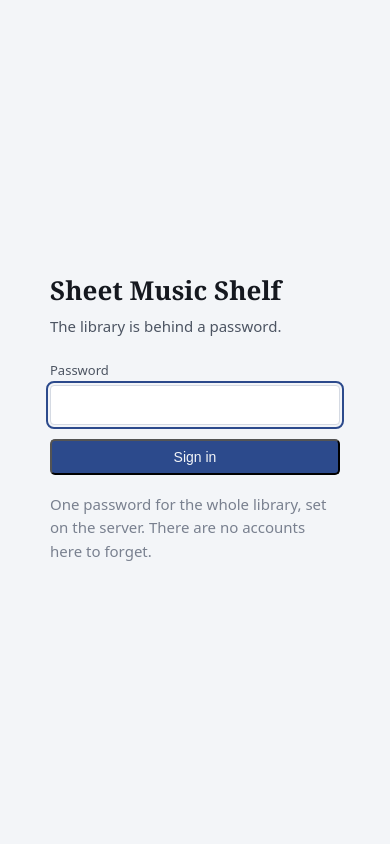
After one commit to stanstrup/sheetmusicshelf, a FastAPI app: template src/sms/templates/login.html in a window 390 px wide. The commit adds this page. Run offline with FastAPI, Linux system fonts and the light colour scheme; the template is opened without the code that fills it, so the values that code supplies are empty; parts of the project's set-up code (start-up, migrations or seed data) failed here and were passed over.

Commit message:
A password, for a household that has not stood up an identity provider
There were two modes and a gap between them. Authentik is right for a stack
that already runs it and far too much to set up for one person with a tablet;
SMS_AUTH_DISABLED is a development convenience that must never face a network.
Almost everybody self-hosting this wants the thing in between.

SMS_PASSWORD in the env file gives one shared password for the whole library: a
sign-in form, a session, and eight wrong guesses per address before a five
minute wait. Compared in constant time, because == on a secret leaks its length
and, given enough attempts, its contents. Authentik still wins where it is
configured -- an identity provider knows who each person is, and a shared
secret cannot.

Deliberately not a user system. No accounts, no reset, no roles: one household,
one secret, and authentik already wired in for when that stops being enough.

Also the question that started this. "dev" in the header was not an account and
had no credentials anywhere -- it was a placeholder name that SMS_AUTH_DISABLED
hands out, rendered next to a Sign out link, which read like exactly the thing
it was not. The header now says "authentication off", and Settings says what
that means and how to turn it on.

Two compose faults came out of wiring it up, one of them pre-existing and
fatal: `environment:` overrides `env_file:` rather than defaulting it, and
${VAR} there interpolates from the shell running compose rather than from the
env file. So `SMS_CONTACT: ${SMS_CONTACT:?...}` would have failed the very
first `docker compose up` over a variable sitting in the env file all along.
Nothing secret is named in `environment:` now, and the file parses.

349 tests pass. Tried against a running server: unauthenticated pages redirect
carrying where they were going, the API 401s, a wrong password 401s, the right
one signs in, and nine wrong guesses lock the address out including the right
password.

Co-Authored-By: Claude Opus 5 <noreply@anthropic.com>
Claude-Session: https://claude.ai/code/session_014f5UJ477Fjc4QpkQ87pN2u

```diff
--- a/src/sms/auth.py
+++ b/src/sms/auth.py
@@ -27,6 +27,10 @@ from .db import get_session
 from .models import ApiToken, AppUser
 
 TOKEN_PREFIX = "sms_"
+
+#: What a password sign-in puts in the session where OIDC puts a subject. Not a
+#: value any identity provider could issue, so the two cannot be confused.
+PASSWORD_SUBJECT = "password:shared"
 
 SCOPES = {
     "catalog:read": "Browse the catalogue.",
@@ -72,6 +76,18 @@ def mint_token(
     return secret, row
 
 
+def password_matches(offered: str) -> bool:
+    """Whether this is the configured password.
+
+    Compared in constant time: a plain ``==`` on a secret leaks its length and,
+    given enough attempts, its contents through how long the comparison takes.
+    """
+    expected = get_settings().password.strip()
+    if not expected:
+        return False
+    return secrets.compare_digest(offered.strip(), expected)
+
+
 def _principal_from_token(session: Session, secret: str) -> Principal | None:
     row = session.scalar(select(ApiToken).where(ApiToken.token_hash == hash_token(secret)))
     if row is None or row.revoked_at is not None:
@@ -90,6 +106,16 @@ def _principal_from_session(session: Session, request: Request) -> Principal | N
     subject = request.session.get("sub") if hasattr(request, "session") else None
     if not subject:
         return None
+
+    # A password sign-in has no account behind it: one household, one secret,
+    # and nobody to look up.
+    if subject == PASSWORD_SUBJECT:
+        return Principal(
+            display_name="signed in",
+            scopes=set(SCOPES),
+            is_admin=True,
+            via="password",
+        )
     user = session.scalar(select(AppUser).where(AppUser.oidc_subject == subject))
     if user is None:
         return None
@@ -115,6 +141,13 @@ def current_principal(request: Request, session: Session = Depends(get_session))
         return principal
 
     settings = get_settings()
+    if settings.password_enabled:
+        # A password is configured and this request has not signed in.
+        raise HTTPException(
+            status.HTTP_401_UNAUTHORIZED,
+            "sign in, or present a bearer token",
+            headers={"WWW-Authenticate": "Bearer"},
+        )
     if settings.auth_disabled:
         # Development only; main.py refuses to start with this set outside debug.
         return Principal(display_name="dev", scopes=set(SCOPES), is_admin=True, via="open")
--- a/src/sms/static/app.css
+++ b/src/sms/static/app.css
@@ -766,3 +766,53 @@ table.tokens .scopes code { font-size: 11.5px; margin-right: 5px; }
 table.tokens tr.revoked { opacity: .5; }
 table.tokens tr.revoked td:first-child { text-decoration: line-through; }
 .button.small { font-size: 12px; padding: 3px 10px; }
+
+/* Authentication being off is a fact about the deployment, not a user, so it
+   is coloured as a caution rather than styled like a name. */
+.no-auth {
+  font-size: 12px;
+  padding: 2px 8px;
+  border-radius: 10px;
+  background: var(--warn-soft);
+  color: var(--warn);
+  border: 1px solid transparent;
+}
+.no-auth:hover { text-decoration: none; border-color: var(--warn); }
+
+.warn-box {
+  border-left: 3px solid var(--warn);
+  background: var(--warn-soft);
+  padding: 14px 16px;
+  border-radius: 4px;
+  margin: 14px 0 26px;
+}
+.warn-box p { margin: 0 0 10px; }
+.warn-box p:last-child { margin: 0; }
+
+/* --- the sign-in page ---------------------------------------------------- */
+body.signin-page { display: grid; place-items: center; min-height: 100vh; margin: 0; }
+.signin { width: min(26rem, calc(100vw - 40px)); padding: 28px 30px 24px; }
+.signin h1 { font-family: var(--serif); font-size: 26px; margin: 0 0 4px; }
+.signin .lede { margin: 0 0 22px; color: var(--ink-soft); }
+.signin label { display: block; font-size: 13px; color: var(--ink-soft); margin-bottom: 14px; }
+.signin input[type="password"] {
+  display: block;
+  width: 100%;
+  margin-top: 5px;
+  padding: 9px 10px;
+  font: inherit;
+  color: var(--ink);
+  background: var(--surface);
+  border: 1px solid var(--rule);
+  border-radius: 4px;
+}
+.signin button { width: 100%; }
+.signin-error {
+  padding: 9px 12px;
+  margin: 0 0 16px;
+  font-size: 14px;
+  color: var(--alert);
+  background: var(--alert-soft);
+  border-radius: 4px;
+}
+.signin .small { margin-top: 18px; }
--- /dev/null
+++ b/src/sms/templates/login.html
@@ -0,0 +1,37 @@
+<!doctype html>
+<html lang="en">
+<head>
+<meta charset="utf-8">
+<meta name="viewport" content="width=device-width, initial-scale=1, viewport-fit=cover">
+<title>Sign in &middot; Sheet Music Shelf</title>
+<meta name="theme-color" content="#2c4a8c">
+<link rel="stylesheet" href="/static/app.css?v={{ asset_version }}">
+</head>
+{# Standalone rather than extending base.html: that template draws the header,
+   and the header is about who you are signed in as. #}
+<body class="signin-page">
+  <main class="signin">
+    <h1>Sheet Music Shelf</h1>
+    <p class="lede">The library is behind a password.</p>
+
+    {% if error %}
+      <p class="signin-error">{{ error }}</p>
+    {% endif %}
+
+    <form method="post" action="/auth/login">
+      <input type="hidden" name="next" value="{{ next_url }}">
+      <label>
+        Password
+        <input type="password" name="password" autocomplete="current-password"
+               autofocus required {{ 'disabled' if locked }}>
+      </label>
+      <button class="button" type="submit" {{ 'disabled' if locked }}>Sign in</button>
+    </form>
+
+    <p class="muted small">
+      One password for the whole library, set on the server. There are no
+      accounts here to forget.
+    </p>
+  </main>
+</body>
+</html>
--- a/src/sms/web.py
+++ b/src/sms/web.py
@@ -17,6 +17,8 @@ from sqlalchemy import distinct, func, or_, select
 from sqlalchemy.orm import Session
 
 from .auth import Principal, current_principal
+from datetime import datetime, timedelta, timezone
+
 from .config import get_settings
 from .db import commit_now, get_session
 from .catalog_query import Filters, all_facets, base_query, narrow
@@ -89,7 +91,15 @@ def _viewer(request: Request, session: Session) -> Principal:
     try:
         return current_principal(request, session)
     except HTTPException:
-        raise HTTPException(status.HTTP_307_TEMPORARY_REDIRECT, headers={"Location": "/auth/login"})
+        # Carry where they were going, so signing in lands there rather than
+        # dropping them at the front page to navigate back.
+        from urllib.parse import quote
+
+        target = quote(request.url.path + ("?" + request.url.query if request.url.query else ""))
+        raise HTTPException(
+            status.HTTP_307_TEMPORARY_REDIRECT,
+            headers={"Location": f"/auth/login?next={target}"},
+        )
 
 
 def _filtered(session: Session, params: dict):
@@ -1026,18 +1036,106 @@ def _oauth():
     return oauth
 
 
+#: Wrong guesses per address before that address is asked to wait.  Generous
+#: enough for a mistyped password on a tablet keyboard, small enough that
+#: guessing is not a strategy.
+MAX_ATTEMPTS = 8
+LOCKOUT = timedelta(minutes=5)
+
+#: address -> (failures, when the lockout ends).  In memory on purpose: this is
+#: one household on a private network, and a restart clearing it is a feature,
+#: not a hole.
+_attempts: dict[str, tuple[int, datetime]] = {}
+
+
+def _caller(request: Request) -> str:
+    return (request.client.host if request.client else "?") or "?"
+
+
+def _locked_until(request: Request) -> datetime | None:
+    failures, until = _attempts.get(_caller(request), (0, datetime.min.replace(tzinfo=timezone.utc)))
+    now = datetime.now(timezone.utc)
+    if failures >= MAX_ATTEMPTS and until > now:
+        return until
+    return None
+
+
+def _note_failure(request: Request) -> None:
+    caller = _caller(request)
+    failures, _ = _attempts.get(caller, (0, datetime.now(timezone.utc)))
+    _attempts[caller] = (failures + 1, datetime.now(timezone.utc) + LOCKOUT)
+
+
+def _clear_failures(request: Request) -> None:
+    _attempts.pop(_caller(request), None)
+
+
 @auth_router.get("/login")
 async def login(request: Request):
     settings = get_settings()
+
+    if settings.password_enabled:
+        until = _locked_until(request)
+        return templates.TemplateResponse(
+            request,
+            "login.html",
+            {
+                "next_url": request.query_params.get("next", "/"),
+                "error": "Too many attempts. Try again in a few minutes." if until else "",
+                "locked": bool(until),
+            },
+            status_code=status.HTTP_429_TOO_MANY_REQUESTS if until else status.HTTP_200_OK,
+        )
+
     if not settings.oidc_enabled:
         if settings.auth_disabled:
             return RedirectResponse("/")
         raise HTTPException(
             status.HTTP_503_SERVICE_UNAVAILABLE,
-            "No identity provider is configured. Set SMS_OIDC_ISSUER and SMS_OIDC_CLIENT_ID.",
+            "No way to sign in is configured. Set SMS_PASSWORD, or SMS_OIDC_ISSUER "
+            "and SMS_OIDC_CLIENT_ID for authentik.",
         )
     oauth = _oauth()
     return await oauth.authentik.authorize_redirect(request, f"{settings.base_url}/auth/callback")
+
+
+@auth_router.post("/login")
+async def login_submit(request: Request):
+    """Check the shared password and start a session."""
+    from .auth import PASSWORD_SUBJECT, password_matches
+
+    settings = get_settings()
+    if not settings.password_enabled:
+        raise HTTPException(status.HTTP_404_NOT_FOUND, "no password is configured")
+
+    form = await request.form()
+    target = (form.get("next") or "/").strip()
+    # Only ever back into this site, so a crafted link cannot bounce somebody
+    # through the login form and out to somewhere else.
+    if not target.startswith("/") or target.startswith("//"):
+        target = "/"
+
+    if _locked_until(request) is not None:
+        return templates.TemplateResponse(
+            request,
+            "login.html",
+            {"next_url": target, "error": "Too many attempts. Try again in a few minutes.",
+             "locked": True},
+            status_code=status.HTTP_429_TOO_MANY_REQUESTS,
+        )
+
+    if not password_matches(form.get("password") or ""):
+        _note_failure(request)
+        return templates.TemplateResponse(
+            request,
+            "login.html",
+            {"next_url": target, "error": "That is not the password.", "locked": False},
+            status_code=status.HTTP_401_UNAUTHORIZED,
+        )
+
+    _clear_failures(request)
+    request.session["sub"] = PASSWORD_SUBJECT
+    return RedirectResponse(target, status_code=status.HTTP_303_SEE_OTHER)
 
 
 @auth_router.get("/callback")
```
Also changed, not shown: TODO.md (+19 -0 lines), android/TESTING.md (+15 -0 lines), deploy/sheetmusicshelf.yml (+14 -4 lines), src/sms/config.py (+13 -0 lines), src/sms/templates/base.html (+13 -3 lines), src/sms/templates/settings.html (+50 -0 lines), tests/test_password_auth.py (added, +88 -0 lines), README.md.
